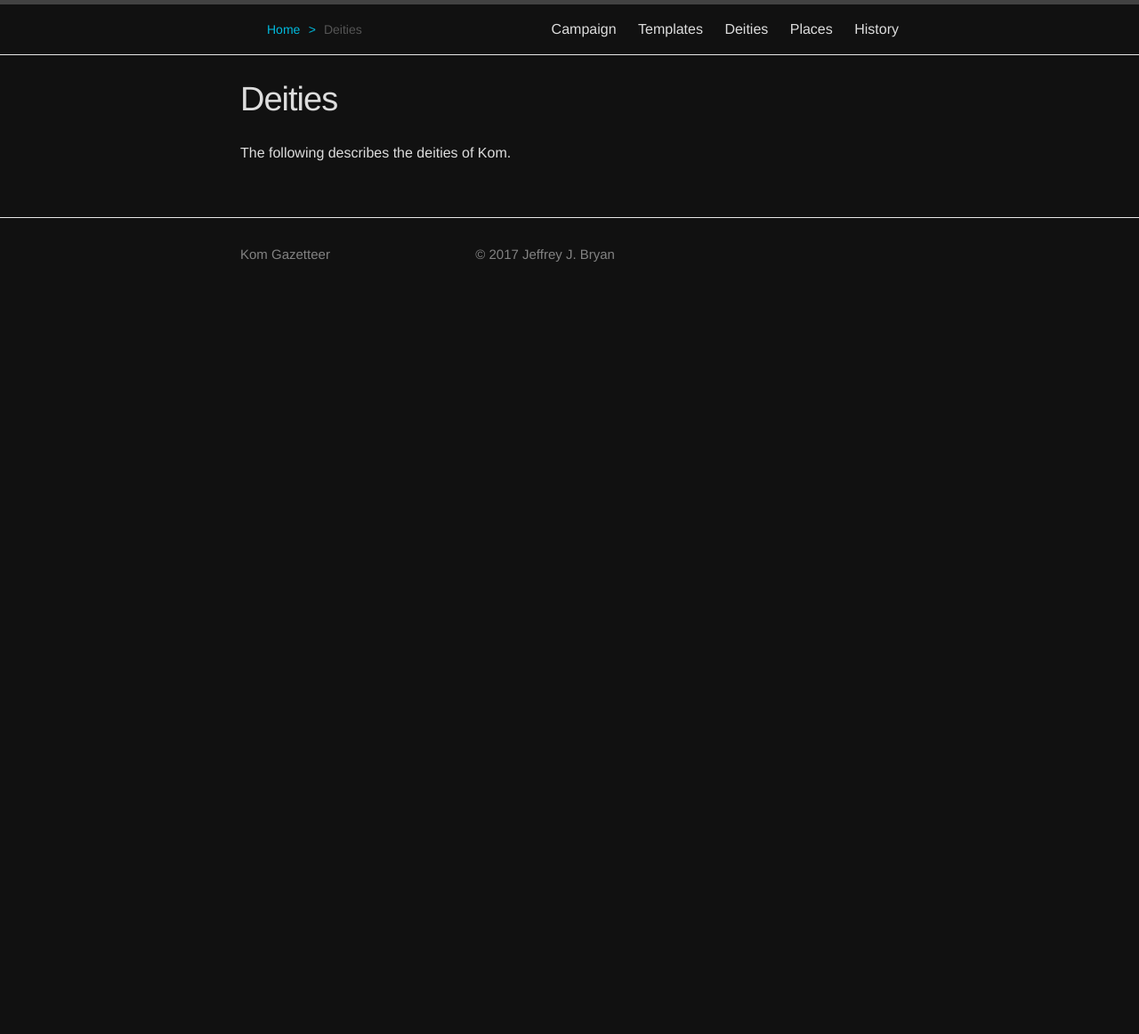
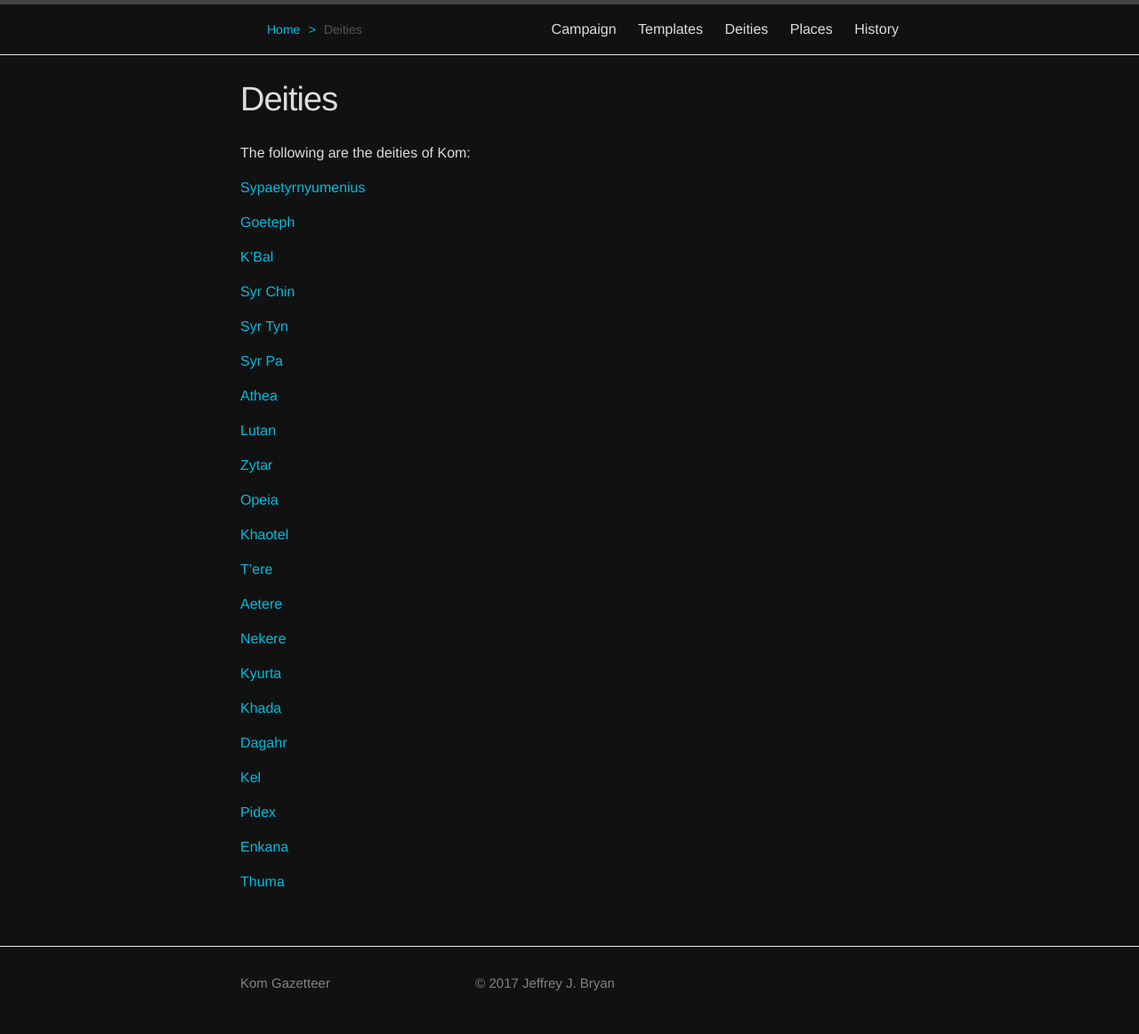
Before and after one commit to DracoNoir/kom, a Jekyll site: the page built from deities/index.md, in a window 1280 px wide. Shown: the whole page at 89% size. Built offline with Jekyll 4.4.1, drawn with Linux system fonts in a browser that asks for light colours; before the commit the page ends 900 px from its top, so only the background shows below that.

Commit message:
Adds deity list.

```diff
--- a/deities/index.md
+++ b/deities/index.md
@@ -5,4 +5,46 @@ order: 3
 title: Deities
 ---
 
-The following describes the deities of Kom.
+The following are the deities of Kom:
+
+[Sypaetyrnyumenius](sypaetyrnyumenius)
+
+[Goeteph](goeteph)
+
+[K'Bal](kbal)
+
+[Syr Chin](syrchin)
+
+[Syr Tyn](syrtyn)
+
+[Syr Pa](syrpa)
+
+[Athea](athea)
+
+[Lutan](lutan)
+
+[Zytar](zytar)
+
+[Opeia](opeia)
+
+[Khaotel](khaotel)
+
+[T'ere](tere)
+
+[Aetere](aetere)
+
+[Nekere](nekere)
+
+[Kyurta](kyurta)
+
+[Khada](khada)
+
+[Dagahr](dagahg)
+
+[Kel](kel)
+
+[Pidex](pidex)
+
+[Enkana](enkana)
+
+[Thuma](thuma)
```
